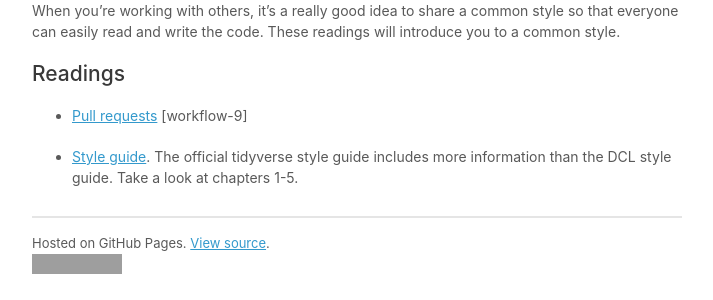
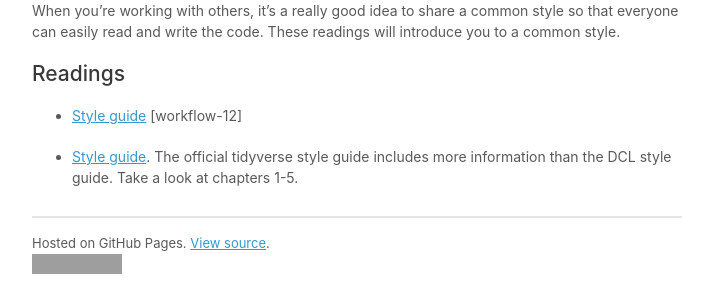
Before and after one commit to dcl-2020-01/curriculum, a Jekyll site: the page built from docs/code-style.md, in a window 1280 px wide, cut to the strip 249-549 px from the top of the page. Shown: the whole strip, without its empty margins (283-996 px from the left). Built offline with Jekyll 4.4.1, drawn with Linux system fonts in a browser that asks for light colours; our own code applies the rules of GitHub Pages for plain Markdown files; a script that is not in the unit is left out; grey boxes are pictures that could not be loaded.

Commit message:
Fix typos

```diff
--- a/docs/code-style.md
+++ b/docs/code-style.md
@@ -17,7 +17,7 @@ introduce you to a common style.
 
 ## Readings
 
-  * [Pull requests](https://dcl-workflow.stanford.edu/pull-requests.html) [workflow-9]
+  * [Style guide](https://dcl-workflow.stanford.edu/style-guide.html) [workflow-12]
 
   * [Style guide](http://style.tidyverse.org).
     The official tidyverse style guide includes more information than the DCL
--- a/units/code-style.yml
+++ b/units/code-style.yml
@@ -16,7 +16,7 @@ desc: |
 #  make it very easy to apply the tidyverse style guide automatically.
 
 readings:
-- book: workflow-9
+- book: workflow-12
 
 - href: http://style.tidyverse.org
   text: Style guide
--- a/units/getting-help.yml
+++ b/units/getting-help.yml
@@ -7,4 +7,4 @@ desc: |
   questions effectively with the help of the reprex package.
 
 readings:
-- book: workflow-5
+- book: workflow-8
```
Also changed, not shown: docs/getting-help.md (+1 -1 lines).
